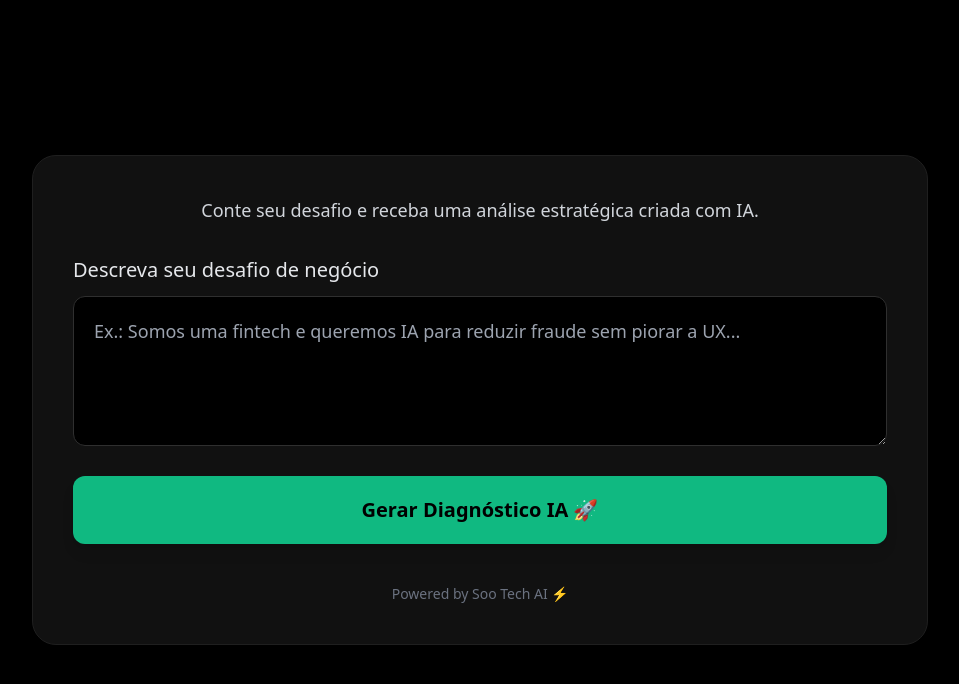
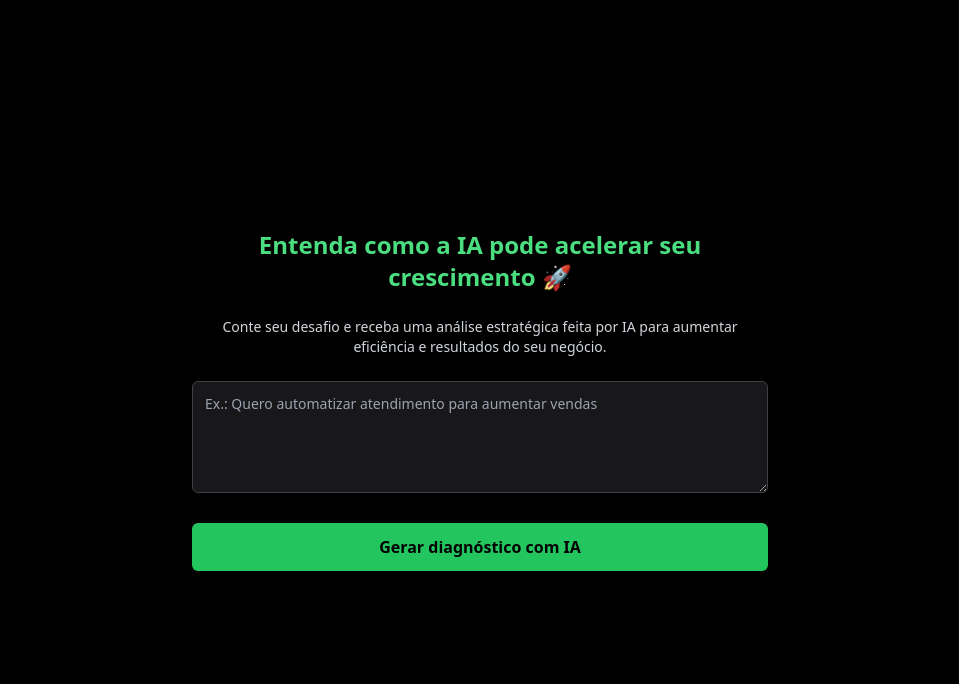
Before and after one commit to ghcastellano/soo-tech-sandbox-updated, a Next.js app: page / in a window 1280 px wide. Shown: the top 684 px of the page, without its empty margins (160-1119 px from the left). Built offline with nearby package versions, Linux system fonts and the light colour scheme.

Commit message:
Update page.tsx

```diff
--- a/app/page.tsx
+++ b/app/page.tsx
@@ -1,71 +1,84 @@
 "use client";
-
 import { useState } from "react";
 
 export default function Home() {
-  const [prompt, setPrompt] = useState("");
+  const [descricao, setDescricao] = useState("");
+  const [resultado, setResultado] = useState("");
   const [loading, setLoading] = useState(false);
-  const [result, setResult] = useState<any>(null);
 
-  async function gerarDiagnostico() {
-    if (!prompt) return;
+  async function gerar() {
+    if (!descricao.trim()) return;
+
     setLoading(true);
-    setResult(null);
+    setResultado("");
 
     try {
-      const response = await fetch("/api/diagnostico", {
+      const res = await fetch("/api/diagnostico", {
         method: "POST",
         headers: { "Content-Type": "application/json" },
-        body: JSON.stringify({ prompt }),
+        body: JSON.stringify({ descricao })
       });
 
-      const data = await response.json();
-      setResult(data);
-    } catch (error) {
-      console.error("Erro:", error);
-      setResult(null);
+      const data = await res.json();
+      setResultado(data.resultado || "Não foi possível gerar o diagnóstico.");
+    } catch {
+      setResultado("Erro ao consultar análise.");
     }
 
     setLoading(false);
   }
 
+  const whatsapp = `https://wa.me/5511970561448?text=${encodeURIComponent(
+    "Olá! Quero ajuda com IA no meu negócio."
+  )}`;
+
   return (
-    <main className="min-h-screen bg-black text-white flex justify-center items-center px-4 py-10">
-      <div className="w-full max-w-4xl bg-[#111] p-10 rounded-3xl border border-[#1f1f1f] shadow-lg">
-
-        {/* Sub-texto de orientação */}
-        <p className="text-center text-lg text-gray-300 mb-8">
-          Conte seu desafio e receba uma análise estratégica criada com IA.
+    <main className="min-h-screen flex items-center justify-center bg-black text-white px-6">
+      <div className="max-w-xl w-full space-y-6 text-center">
+        {/* Header curto estratégico */}
+        <h1 className="text-2xl font-bold text-green-400">
+          Entenda como a IA pode acelerar seu crescimento 🚀
+        </h1>
+        <p className="text-gray-300 text-sm">
+          Conte seu desafio e receba uma análise estratégica feita por IA para aumentar
+          eficiência e resultados do seu negócio.
         </p>
 
-        <label className="block text-xl font-medium text-gray-200 mb-3">
-          Descreva seu desafio de negócio
-        </label>
-
+        {/* Input */}
         <textarea
-          className="w-full p-5 rounded-xl bg-black border border-[#2f2f2f] text-lg min-h-[150px] focus:outline-none focus:ring-2 focus:ring-emerald-500"
-          placeholder="Ex.: Somos uma fintech e queremos IA para reduzir fraude sem piorar a UX..."
-          value={prompt}
-          onChange={(e) => setPrompt(e.target.value)}
+          className="w-full h-28 p-3 rounded-md bg-zinc-900 border border-zinc-700 text-sm"
+          placeholder="Ex.: Quero automatizar atendimento para aumentar vendas"
+          value={descricao}
+          onChange={(e) => setDescricao(e.target.value)}
         />
 
+        {/* Ações */}
         <button
-          onClick={gerarDiagnostico}
+          onClick={gerar}
           disabled={loading}
-          className="w-full mt-6 bg-emerald-500 hover:bg-emerald-600 transition-all text-black font-semibold text-xl p-5 rounded-xl shadow-lg disabled:opacity-50"
+          className="w-full py-3 rounded-md bg-green-500 hover:bg-green-600
+                     text-black font-semibold transition disabled:opacity-40"
         >
-          {loading ? "Gerando análise..." : "Gerar Diagnóstico IA 🚀"}
+          {loading ? "Gerando análise..." : "Gerar diagnóstico com IA"}
         </button>
 
-        {result && (
-          <div className="mt-10 bg-black border border-[#2f2f2f] p-6 rounded-xl text-gray-200 text-lg whitespace-pre-line">
-            {result.content}
+        {/* Resultado */}
+        {resultado && (
+          <div className="bg-zinc-900 p-4 rounded-md text-sm text-left whitespace-pre-line border border-zinc-700">
+            {resultado}
           </div>
         )}
 
-        <p className="text-center text-sm text-gray-500 mt-10">
-          Powered by Soo Tech AI ⚡
-        </p>
+        {/* CTA Consultor */}
+        {resultado && (
+          <a
+            href={whatsapp}
+            target="_blank"
+            className="block w-full py-3 rounded-md border border-green-500 text-green-400 hover:bg-green-600 hover:text-black transition font-medium"
+          >
+            Conversar com especialista ⚡️
+          </a>
+        )}
       </div>
     </main>
   );
```
